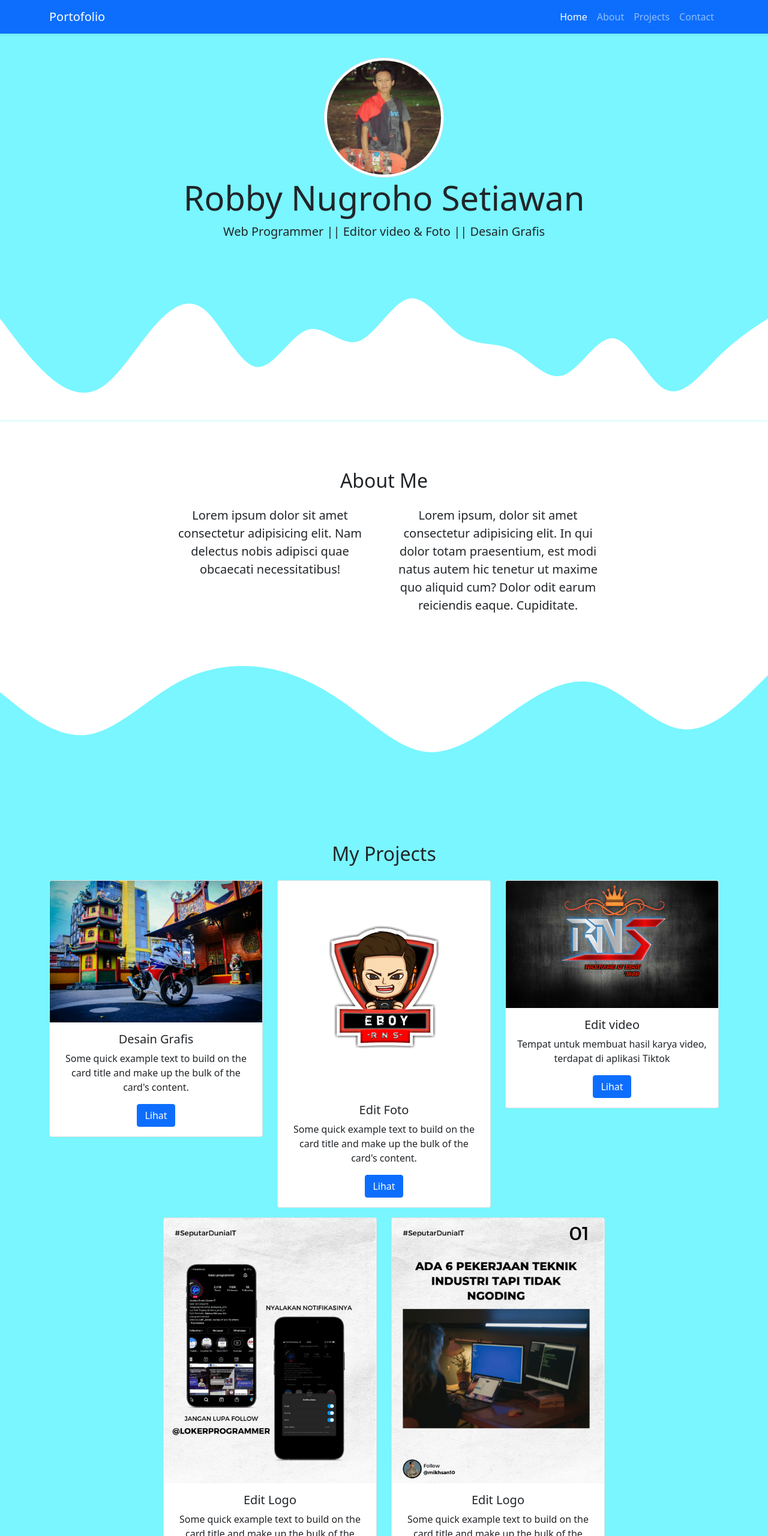
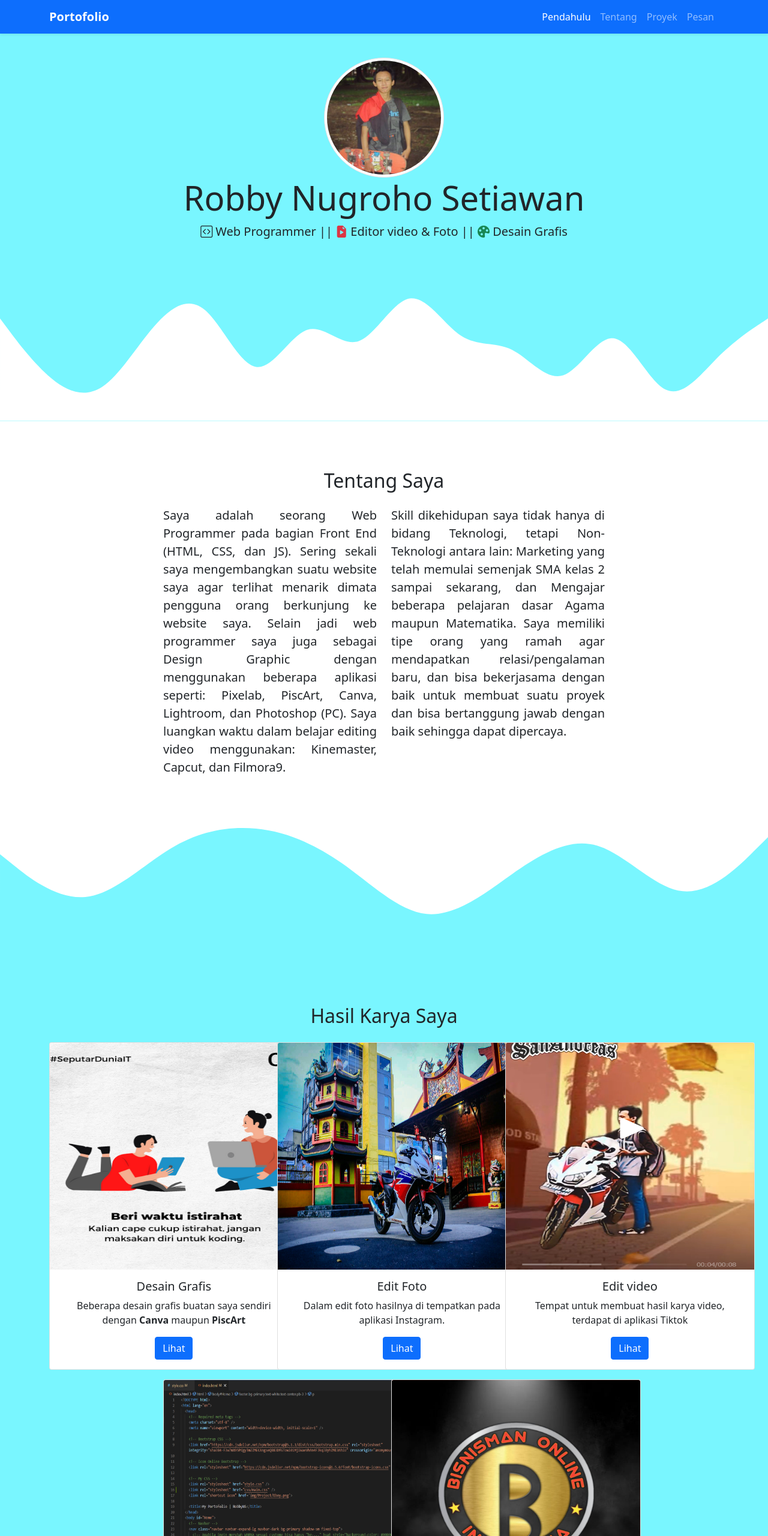
Before and after one commit to Robbyns99/PortofolioWeb, a plain HTML site: page index.html in a window 1280 px wide. Shown: the top 2560 px of the page at 60% size. Drawn offline with nearby package versions, Linux system fonts and the light colour scheme.

Commit message:
Sempurnakan tampilan web

```diff
--- a/index.html
+++ b/index.html
@@ -13,6 +13,7 @@
 
     <!-- My CSS -->
     <link rel="stylesheet" href="style.css" />
+    <link rel="stylesheet" href="css/main.css" />
     <link rel="shortcut icon" href='img/Project/Eboy.png'>
 
     <title>My Portofolio | RobbyNS</title>
@@ -24,16 +25,16 @@
       <div class="container">
         <!-- Apabila tulisan ingin mepet pojok tambahkan "-fluid" pada class container-->
 
-        <a class="navbar-brand" href="#">Portofolio</a>
+        <a class="navbar-brand" href="#"><strong>Portofolio</strong></a>
         <button class="navbar-toggler" type="button" data-bs-toggle="collapse" data-bs-target="#navbarNavAltMarkup" aria-controls="navbarNavAltMarkup" aria-expanded="false" aria-label="Toggle navigation">
           <span class="navbar-toggler-icon"></span>
         </button>
         <div class="collapse navbar-collapse" id="navbarNavAltMarkup">
           <div class="navbar-nav ms-auto">
-            <a class="nav-link active" aria-current="page" href="#Home">Home</a>
-            <a class="nav-link" href="#About">About</a>
-            <a class="nav-link" href="#Projects">Projects</a>
-            <a class="nav-link" href="#Contact">Contact</a>
+            <a class="nav-link active" aria-current="page" href="#Home">Pendahulu</a>
+            <a class="nav-link" href="#About">Tentang</a>
+            <a class="nav-link" href="#Projects">Proyek</a>
+            <a class="nav-link" href="#Contact">Pesan</a>
           </div>
         </div>
       </div>
@@ -45,7 +46,7 @@
       <img src="img/Profil.jpg" alt="Profil Robby" width="200" class="rounded-circle img-thumbnail" />
       <!-- Rounded-circle untuk memotong gambar jadi bulat, dan gambar harus persegi TIDAK BOLEH persegi panjang -->
       <h1 class="display-4"><strong> Robby Nugroho Setiawan </strong></h1>
-      <p class="lead">Web Programmer || Editor video & Foto || Desain Grafis</p>
+      <p class="lead"><i class="bi bi-code-square text-gray"></i> Web Programmer || <i class="bi bi-file-earmark-play-fill text-danger"> </i> Editor video & Foto || <i class="bi bi-palette-fill text-success"></i> Desain Grafis</p>
       <svg xmlns="http://www.w3.org/2000/svg" viewBox="0 0 1440 320">
         <path
           fill="#ffffff"
@@ -61,15 +62,15 @@
       <div class="container">
         <div class="row text-center mb-3">
           <div class="col">
-            <h2>About Me</h2>
+            <h2>Tentang Saya</h2>
           </div>
         </div>
         <div class="row justify-content-center fs-5 text-center">
-          <div class="col-sm-4">
-            <p>Lorem ipsum dolor sit amet consectetur adipisicing elit. Nam delectus nobis adipisci quae obcaecati necessitatibus!</p>
+          <div class="col-sm-4" style="text-align: justify">
+            <p> Saya adalah seorang Web Programmer pada bagian Front End (HTML, CSS, dan JS). Sering sekali saya mengembangkan suatu website saya agar terlihat menarik dimata pengguna orang berkunjung ke website saya. Selain jadi web programmer saya juga sebagai Design Graphic dengan menggunakan beberapa aplikasi seperti: Pixelab, PiscArt, Canva, Lightroom, dan Photoshop (PC). Saya luangkan waktu dalam belajar editing video menggunakan: Kinemaster, Capcut, dan Filmora9.</p>
           </div>
-          <div class="col-sm-4">
-            <p>Lorem ipsum, dolor sit amet consectetur adipisicing elit. In qui dolor totam praesentium, est modi natus autem hic tenetur ut maxime quo aliquid cum? Dolor odit earum reiciendis eaque. Cupiditate.</p>
+          <div class="col-sm-4" style="text-align: justify">
+            <p> Skill dikehidupan saya tidak hanya di bidang Teknologi, tetapi Non-Teknologi antara lain: Marketing yang telah memulai semenjak SMA kelas 2 sampai sekarang, dan Mengajar beberapa pelajaran dasar Agama maupun Matematika. Saya memiliki tipe orang yang ramah agar mendapatkan relasi/pengalaman baru, dan bisa bekerjasama dengan baik untuk membuat suatu proyek dan bisa bertanggung jawab dengan baik sehingga dapat dipercaya.</p>
           </div>
         </div>
       </div>
@@ -88,33 +89,33 @@
       <div class="container">
         <div class="row text-center mb-3">
           <div class="col">
-            <h2>My Projects</h2>
+            <h2>Hasil Karya Saya</h2>
           </div>
         </div>
         <div class="row justify-content-center">
           <div class="col-sm-4 mb-3">
             <div class="card">
-              <img src="img/Project/2607-2016-070846234372696372.jpeg" class="card-img-top" alt="Project 1" />
+              <img src="img/Project/Cover.png" class="card-img-top" alt="Project 1" />
               <div class="card-body text-center">
                 <h5 class="card-title">Desain Grafis</h5>
-                <p class="card-text">Some quick example text to build on the card title and make up the bulk of the card's content.</p>
-                <a href="#" class="btn btn-primary" target="_blank">Lihat</a>
+                <p class="card-text">Beberapa desain grafis buatan saya sendiri dengan <b>Canva</b> maupun <b>PiscArt</b></p>
+                <a href="https://drive.google.com/drive/folders/1dLXAt7ueqF-2q_KZR5eut_ALk6cCIeWn?usp=sharing" class="btn btn-primary" target="_blank">Lihat</a>
               </div>
             </div>
           </div>
           <div class="col-sm-4 mb-3">
             <div class="card">
-              <img src="img/Project/Eboy.png" class="card-img-top" alt="Project 2" />
+              <img src="img/Project/2607-2016-070846234372696372.jpeg" class="card-img-top" alt="Project 2" />
               <div class="card-body text-center">
                 <h5 class="card-title">Edit Foto</h5>
-                <p class="card-text">Some quick example text to build on the card title and make up the bulk of the card's content.</p>
-                <a href="#" class="btn btn-primary" target="_blank">Lihat</a>
+                <p class="card-text">Dalam edit foto hasilnya di tempatkan pada aplikasi Instagram.</p>
+                <a href="https://www.instagram.com/robbyns99" class="btn btn-primary" target="_blank">Lihat</a>
               </div>
             </div>
           </div>
           <div class="col-sm-4 mb-3">
             <div class="card">
-              <img src="img/Project/Logo RNS.jpg" class="card-img-top" alt="Project 3" />
+              <img src="img/Project/Video.PNG" class="card-img-top" alt="Project 3" />
               <div class="card-body text-center">
                 <h5 class="card-title">Edit video</h5>
                 <p class="card-text">Tempat untuk membuat hasil karya video, terdapat di aplikasi Tiktok</p>
@@ -124,21 +125,21 @@
           </div>
           <div class="col-sm-4 mb-3">
             <div class="card">
-              <img src="img/Project/9.png" class="card-img-top" alt="Project 4" />
+              <img src="img/Project/Website.PNG" class="card-img-top" alt="Project 4" />
               <div class="card-body text-center">
-                <h5 class="card-title">Edit Logo</h5>
-                <p class="card-text">Some quick example text to build on the card title and make up the bulk of the card's content.</p>
-                <a href="#" class="btn btn-primary" target="_blank">Lihat</a>
+                <h5 class="card-title">Pembuatan Website</h5>
+                <p class="card-text">Hasil karya dalam pembuatan Website dengan menggunakan bantuan bahasa <b>Python</b> & <b>PHP</b></p>
+                <a href="https://github.com/Robbyns99" class="btn btn-primary" target="_blank">Lihat</a>
               </div>
             </div>
           </div>
           <div class="col-sm-4 mb-3">
             <div class="card">
-              <img src="img/Project/1.png" class="card-img-top" alt="Project 5" />
+              <img src="img/Project/Logo Bisnis.jpeg" class="card-img-top" alt="Project 5" />
               <div class="card-body text-center">
                 <h5 class="card-title">Edit Logo</h5>
-                <p class="card-text">Some quick example text to build on the card title and make up the bulk of the card's content.</p>
-                <a href="#" class="btn btn-primary" target="_blank">Lihat</a>
+                <p class="card-text">Pembuatan Logo dibuat secara manual dengan aplikasi <b>Pixelab</b> & <b>PiscArt</b></p>
+                <a href="https://drive.google.com/drive/folders/1NEo0elmk1DHzeGJUTaQc_JrLhH9wo5yj?usp=sharing" class="btn btn-primary" target="_blank">Lihat</a>
               </div>
             </div>
           </div>
@@ -159,7 +160,7 @@
       <div class="container">
         <div class="row text-center mb-3">
           <div class="col">
-            <h2>Contact Me</h2>
+            <h2>Kontak Pesan ku</h2>
           </div>
         </div>
         <div class="row justify-content-center">
@@ -171,15 +172,15 @@
             <form name="Kontak-ku-Portofolio">
               <div class="mb-3">
                 <label for="name" class="form-label">Nama Lengkap</label>
-                <input type="text" class="form-control" name="nama" aria-describedby="name" />
+                <input type="text" class="form-control" name="nama" aria-describedby="name" placeholder="Masukan nama anda"/>
               </div>
               <div class="mb-3">
                 <label for="email" class="form-label">Alamat Email</label>
-                <input type="email" class="form-control" name="email" aria-describedby="email" />
+                <input type="email" class="form-control" name="email" aria-describedby="email" placeholder="Masukan alamat anda"/>
               </div>
               <div class="mb-3">
                 <label for="pesan" class="form-label">Pesan</label>
-                <textarea class="form-control" name="pesan" rows="3"></textarea>
+                <textarea class="form-control" name="pesan" rows="3" placeholder="Masukan pesan termasuk pendapat anda tentang portofolio saya"></textarea>
               </div>
               <button type="submit" class="btn btn-primary btn-kirim">Kirim</button>
               <button class="btn btn-primary btn-loading d-none" type="button" disabled>
@@ -202,7 +203,7 @@
 
     <!-- Footer -->
     <footer class="bg-primary text-white text-center pb-3">
-      <p>&#169; Copyright 2021 | Created with <i class="bi bi-laptop text-warning"></i> by <a href="http://wa.me/6289609785921" class="text-white fw-bold">Robby Nugroho Setiawan, S.Kom</a></p>
+      <p> Copyright 2021 &#169; Created with <i class="bi bi-laptop text-warning"></i> by <a href="http://wa.me/6289609785921" class="text-white fw-bold">Robby Nugroho Setiawan, S.Kom</a></p>
     </footer>
     <!-- Akhir Footer -->
     <script src="https://cdn.jsdelivr.net/npm/bootstrap@5.1.1/dist/js/bootstrap.bundle.min.js" integrity="sha384-/bQdsTh/da6pkI1MST/rWKFNjaCP5gBSY4sEBT38Q/9RBh9AH40zEOg7Hlq2THRZ" crossorigin="anonymous"></script>
--- a/style.css
+++ b/style.css
@@ -12,3 +12,9 @@
 section {
   padding-top: 5rem;
 }
+.card{
+  width: 11cm;
+}
+.card .card-img-top{
+  height: 10cm;
+}
```
Also changed, not shown: img/Project/1.png (deleted), img/Project/9.png (deleted), img/Project/Cover.png (added), img/Project/Logo Bisnis.jpeg (added), img/Project/Video.PNG (added), img/Project/Website.PNG (added).
